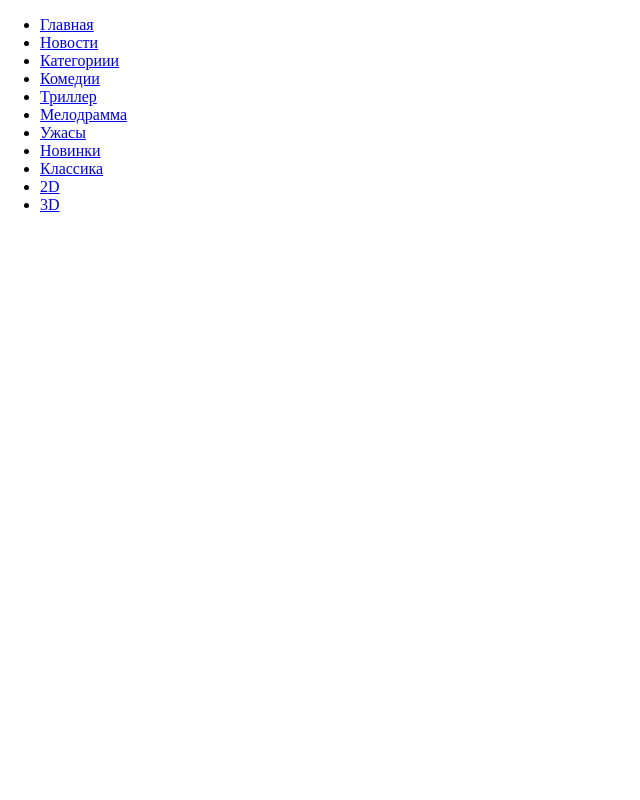
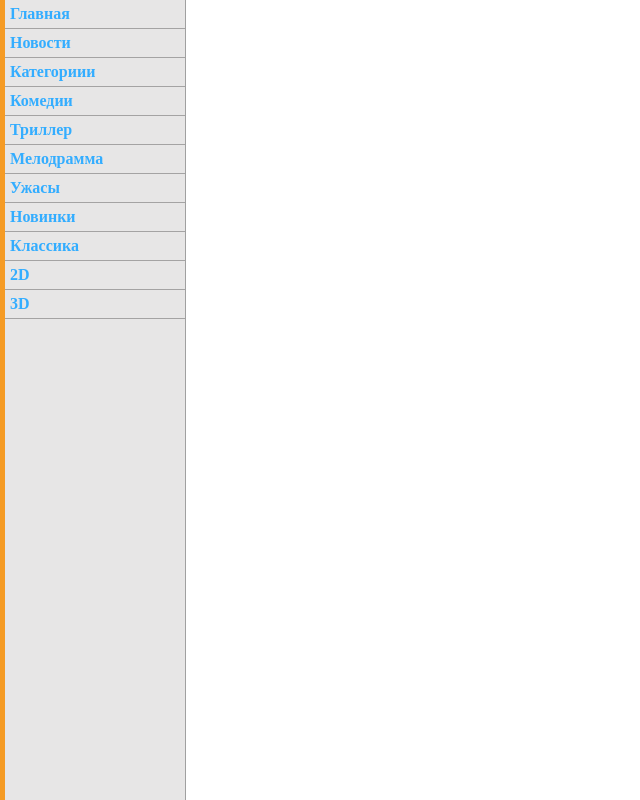
Before and after one commit to katrinkattt/landing__film, a React (Create React App) app in the folder films/: page / in a window 1280 px wide. Shown: the whole page, without its empty margins (0-640 px from the left). Built offline with nearby package versions, Linux system fonts and the light colour scheme.

Commit message:
style for MenuLeft

```diff
--- a/films/src/index.css
+++ b/films/src/index.css
@@ -1,4 +1,32 @@
 body {
   padding: 0;
   margin: 0;
+  background-color: #fff;
 }
+
+.menu__main {
+  height: 100vh;
+  width: 180px;
+  background-color: #e7e6e6;
+  float: left;
+  border-left: 5px solid #f59b25;
+  border-right: 1px solid #6666668c;
+}
+
+.navbar__left {
+  margin: 0;
+  padding: 0;
+  list-style-type: none;
+  width: 180px;
+}
+.navbar__left li {
+  border-bottom: 1px solid #66666683;
+}
+.navbar__left a {
+  background-color: #e7e6e6;
+  color: #33ADFF;
+  padding: 5px;
+  text-decoration: none;
+  font-weight: bold;
+  display: block;
+}
--- a/films/src/index.sass
+++ b/films/src/index.sass
@@ -1,3 +1,27 @@
 body
     padding: 0
     margin: 0
+    background-color: #fff
+
+.menu__main
+    height: 100vh
+    width: 180px
+    background-color:  #e7e6e6
+    float: left
+    border-left: 5px solid #f59b25
+    border-right: 1px solid #6666668c
+
+.navbar__left
+  margin: 0
+  padding: 0
+  list-style-type: none
+  width: 180px
+  li
+    border-bottom: 1px solid #66666683
+  a
+    background-color: #e7e6e6
+    color: #33ADFF
+    padding: 5px
+    text-decoration: none
+    font-weight: bold
+    display: block
```
